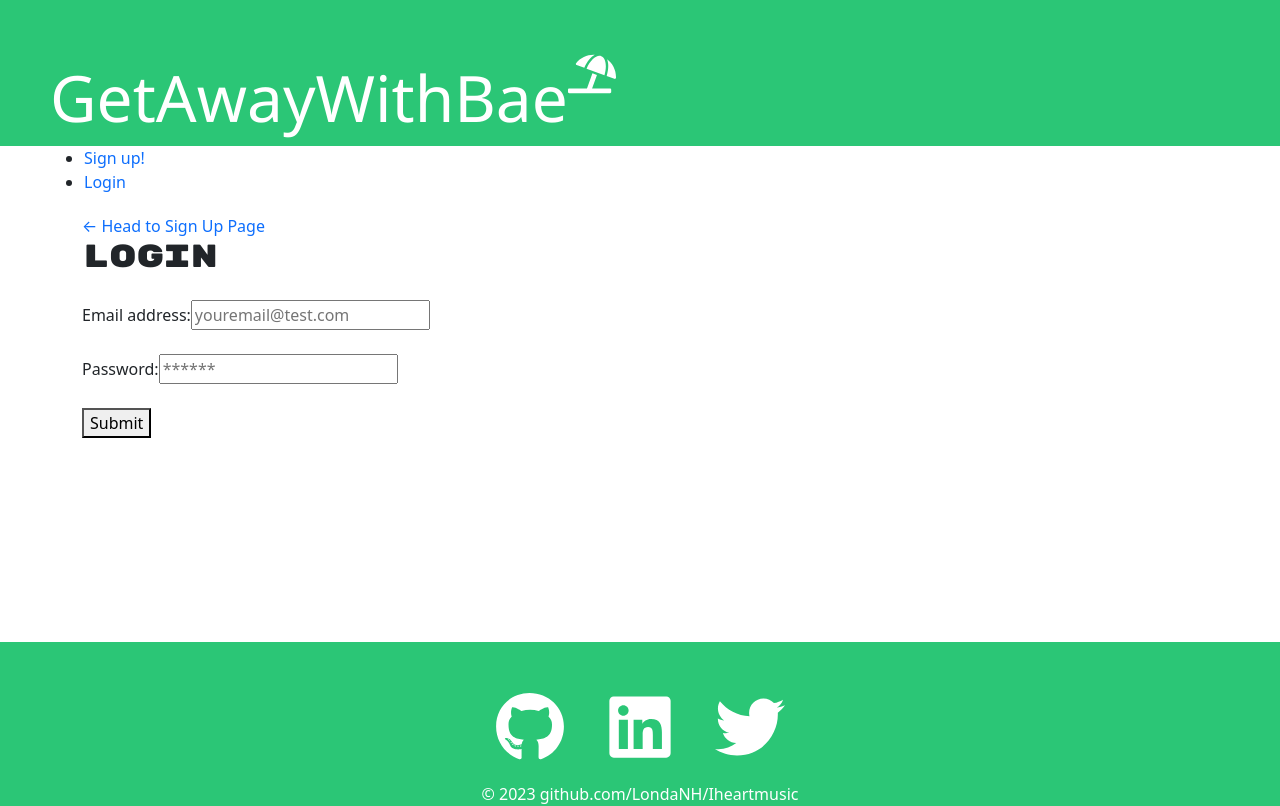
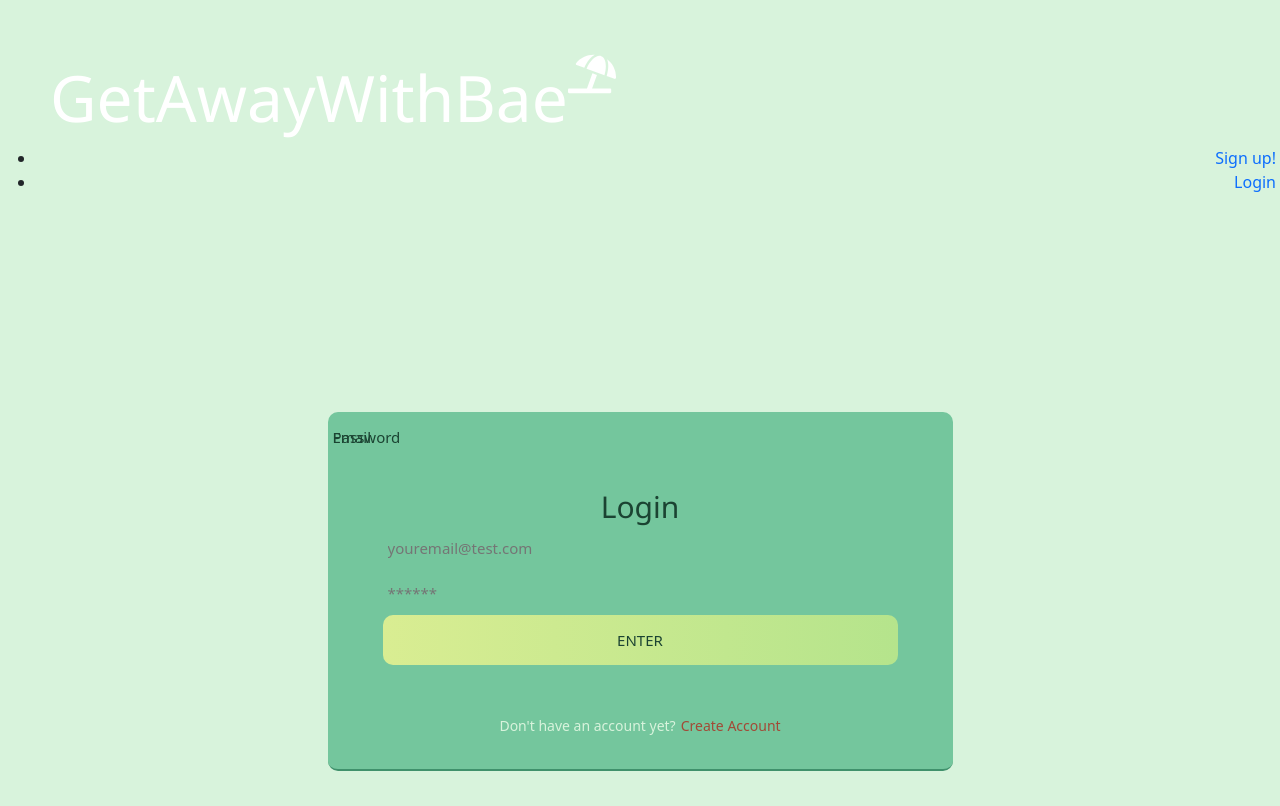
Before and after one commit to LondaNH/Iheartmusic, a React (Create React App) app in the folder client/: page /login in a window 1280 px wide. Shown: the top 806 px of the page. Built offline with nearby package versions, Linux system fonts and the light colour scheme.

Commit message:
loginform.js and signupform.js is done but need few more adjust

```diff
--- a/client/src/components/LoginForm.js
+++ b/client/src/components/LoginForm.js
@@ -3,6 +3,8 @@
 import { Link } from 'react-router-dom';
 import { LOGIN } from '../utils/mutations';
 import Auth from '../utils/auth';
+import '../styles/LoginForm.css';
+
 
 
 function Login(props) {
@@ -29,42 +31,84 @@
       [name]: value,
     });
   };
+  function Login() {
+    const [email, setEmail ] = useState ("")
+  }
 
   return (
-    <div className="container my-1">
-      <Link to="/signup">← Head to Sign Up Page</Link>
 
-      <h2>Login</h2>
-      <form onSubmit={handleFormSubmit}>
-        <div className="flex-row space-between my-4">
-          <label htmlFor="email">Email address:</label>
-          <input
+    <div className="container-my-1">
+      {/* <Link to="/signup">← Head to Sign Up Page</Link> */}
+      {/* <form onSubmit={handleFormSubmit}> */}
+        <div className="flex-row-space-between-my-4">
+        <div className="wrap-login">
+        <form className="login-form">
+        <span className="login-form-title">Login</span>
+
+        <div className="wrap-input">
+          <input className="input"
+           placeholder="youremail@test.com"
+            name="email"
+            type="email"
+            id="email"
+            onChange={handleChange}
+            />
+          <span className="focus-input" data-placeholder="Email"></span>
+        </div>
+
+        <div className="wrap-input">
+          <input className="input"
+          placeholder="******"
+            name="password"
+            type="password"
+            id="pwd"
+            onChange={handleChange}/>
+          <span className="focus-input" data-placeholder="Password"></span>
+        </div>
+        {error ? (
+          <div>
+            <p className="error-text">Oops, wrong credentials!</p>
+          </div>
+        ) : null}
+
+        </form>
+        <div className="container-form-login-btn">
+          <button className="submit">Enter</button>
+        </div>
+        <div className="text-info">
+          <span className="txt1">Don't have an account yet?</span>
+          <a className="txt2" href="#">Create Account</a>
+        </div>
+        </div>
+
+          {/* <label htmlFor="email">Email:</label> */}
+          {/* changes made below 1*/}
+          {/* <input className= "input-box"
             placeholder="youremail@test.com"
             name="email"
             type="email"
             id="email"
             onChange={handleChange}
-          />
+          /> */}
         </div>
-        <div className="flex-row space-between my-4">
+        {/* <div className="flex-row-space-between-my-4">
           <label htmlFor="pwd">Password:</label>
-          <input
+          changes made bellow 1
+          <input className= "input-box"
             placeholder="******"
             name="password"
             type="password"
             id="pwd"
             onChange={handleChange}
           />
-        </div>
-        {error ? (
+        </div> */}
+        {/* {error ? (
           <div>
             <p className="error-text">Oops, wrong credentials!</p>
           </div>
-        ) : null}
-        <div className="flex-row flex-end">
-          <button type="submit">Submit</button>
-        </div>
-        </form>
+        ) : null} */}
+
+        {/* </form> */}
     </div>
   );
 }
--- a/client/src/components/Navbar.js
+++ b/client/src/components/Navbar.js
@@ -46,7 +46,7 @@
   }
 
   return (
-    <header className="flex-row px-5">
+    <header className="flex-row-px-5">
 
       <nav>
         {showNavigation()}
--- a/client/src/components/SignupForm.js
+++ b/client/src/components/SignupForm.js
@@ -3,7 +3,7 @@
 import { useMutation } from '@apollo/client';
 import Auth from '../utils/auth';
 import { ADD_USER } from '../utils/mutations';
-
+import '../styles/SignupForm.css'
 
 
 function Signup(props) {
@@ -34,13 +34,14 @@
 
   return (
 
-    <div className="container col-12 md-auto">
-      <Link to="/login">← Head to Login Page</Link>
+    <div className="container-col-12-md-auto">
+      {/* <Link to="/login">← Head to Login Page</Link> */}
 
-      <h2>Signup</h2>
       <form onSubmit={handleFormSubmit}>
-        <div className="flex-row space-between mb-4">
+      <div className="wrap-login-1">
+        <div className="flex-row space-between-mb-4">
 
+        <span className="login-form-title">SignUp</span>
           <label htmlFor="firstName">First Name:</label>
           <input
             placeholder="First"
@@ -50,7 +51,7 @@
             onChange={handleChange}
           />
         </div>
-        <div className="flex-row space-between mb-4">
+        <div className="flex-row space-between-mb-4">
           <label htmlFor="lastName">Last Name:</label>
           <input
             placeholder="Last"
@@ -60,7 +61,7 @@
             onChange={handleChange}
           />
         </div>
-        <div className="flex-row space-between mb-4">
+        <div className="flex-row space-between-mb-4">
           <label htmlFor="email">Email:</label>
           <input
             placeholder="youremail@test.com"
@@ -70,7 +71,7 @@
             onChange={handleChange}
           />
         </div>
-        <div className="flex-row space-between mb-4">
+        <div className="flex-row space-between-mb-4">
           <label htmlFor="pwd">Password:</label>
           <input
             placeholder="******"
@@ -81,10 +82,12 @@
           />
         </div>
         <div className="flex-row flex-end">
-          <button type="submit">Submit</button>
+          <button className="submit" type="submit">Submit</button>
+        </div>
         </div>
         </form>
     </div>
+
   );
 }
 
--- a/client/src/styles/Footer.css
+++ b/client/src/styles/Footer.css
@@ -1,24 +1,30 @@
+* {
+  margin: 0;
+  padding: 0;
+  box-sizing: border-box;
+}
+
 .footer {
     width: 100%;
-    height: 200px;
-    background: #2bc676;
+    height: 100%;
+    background: #d8f3dc;
     display: flex;
     justify-content: center;
     align-items: center;
     flex-direction: column;
-    padding-top: 10px;
-    margin-top: 200px;
+    padding-top: auto;
+    margin-top: 0;
   }
 
   .socialMedia svg {
     color: white;
     margin: 20px;
-    font-size: 70px;
+    font-size: 40px;
     cursor: pointer;
   }
 
   .footer p {
-    color: white;
+    color: #1b4332;
   }
 
   @media only screen and (max-width: 600px) {
--- a/client/src/styles/Header.css
+++ b/client/src/styles/Header.css
@@ -1,7 +1,12 @@
+* {
+  margin: 0;
+  padding: 0;
+  box-sizing: border-box;
+}
 .header {
     width: 100%;
     display: flex;
-    background: #2bc676;
+    background: #d8f3dc;
   }
 
   .headertitle {
--- /dev/null
+++ b/client/src/styles/LoginForm.css
@@ -0,0 +1,170 @@
+@import url('https://fonts.googleapis.com/css2?family=Cinzel&family=Open+Sans:wght@300&display=swap');
+* {
+    margin: 0;
+    padding: 0;
+    box-sizing: border-box;
+}
+
+/* big div that holds all the others */
+.container-my-1{
+width: 100%;
+margin: 0 auto;
+}
+
+/* second div for email and password input */
+.flex-row-space-between-my-4 {
+    width: 100%;
+    min-height: 100vh;
+    display: flex;
+    flex-wrap: wrap;
+    align-items: center;
+    justify-content: center;
+    padding: 15px;
+    background-color: #d8f3dc;
+}
+
+.login-form-title {
+    font-family: "Segoe UI", Tahoma, Geneva, Verdana, sans-serif;
+    display: block;
+    font-size: 30px;
+    color: #1b4332;
+    line-height: 1.2;
+    text-align: center;
+}
+
+.login-form {
+    width: 100%;
+}
+
+.wrap-login {
+width: 50%;
+position: relative;
+background-color: #74c69d;
+border-radius: 10px;
+border-bottom: 2px solid #40916c;
+margin-bottom: 37px;
+border-radius: 10px;
+overflow: hidden;
+padding: 77px 55px 33px 55px;
+box-shadow: 0 5px 10px 0px #ddfff7(0, 0, 0, 0.2);
+}
+/* class for login and password input */
+.input {
+font-size: 15px;
+color:#1b4332;
+line-height: 1.2;
+border: none;
+display: block;
+width: 100%;
+height: 45px;
+background-color: transparent;
+padding: 0 5px;
+}
+
+.focus-input {
+    position: absolute;
+    display:block;
+    width: 100%;
+    height: 100%;
+    top: 0;
+    left: 0;
+    pointer-events: none;
+    color: #1b4332;
+}
+
+.focus-input::before {
+    content: "";
+    display: block;
+    position: absolute;
+    left: 0;
+    width: 0;
+    height: 2px;
+    -webkit-transition: all 0.4s;
+    -o-transform: all 0.4s;
+    -moz-transition: all 0.4s;
+    background: linear-gradient(to left, #b5e48c, #d9ed92);
+    background: -webkit-linear-gradient(to left, #b5e48c, #d9ed92);
+    background: -o-linear-gradient(to left,  #b5e48c, #d9ed92);
+    background: -moz-linear-gradient(to left, #b5e48c, #d9ed92);
+
+}
+
+.focus-input::after {
+    font-size: 15px;
+    color: #1b4332;
+    line-height: 1.2;
+    content: attr(data-placeholder);
+    display: block;
+    width: 100%;
+    position: absolute;
+    top: 16px;
+    left: 0px;
+    padding-left: 5px;
+    -webkit-transition: all 0.4s;
+    -o-transform: all 0.4s;
+    -moz-transition: all 0.4s;
+}
+
+.input:focus {
+    outline: 0;
+}
+
+.input:focus + .focus-input::after {
+    top: -15px;
+}
+.input:focus + .focus-input::before {
+   width: 100%;
+}
+
+.container-login-form-btn {
+    display: flex;
+    flex-wrap: wrap;
+    justify-content: center;
+    padding-bottom: 13px;
+}
+
+.submit {
+font-size: 15px;
+border: none;
+border-radius: 10px;
+color: #1b4332;
+line-height: 1.2;
+text-transform: uppercase;
+display: flex;
+justify-content: center;
+align-items: center;
+width: 100%;
+height: 50px;
+
+background: linear-gradient(to left, #b5e48c, #d9ed92);
+background: -webkit-linear-gradient(to left,  #b5e48c, #d9ed92);
+background: -o-linear-gradient(to left, #b5e48c, #d9ed92);
+background: -moz-linear-gradient(to left, #b5e48c, #d9ed92);
+}
+
+.submit:hover {
+    cursor: pointer;
+}
+
+.text-info {
+display: flex;
+justify-content: center;
+align-items: center;
+margin-top: 50px;
+}
+
+.txt1 {
+    font-size: 14px;
+    color: #d8f3dc;
+    line-height: 1.5;
+    text-decoration: none;
+    padding-right: 5px;
+    text-decoration: none;
+}
+
+.txt2 {
+    font-size: 14px;
+    color: #a24936;
+    line-height: 1.5;
+    text-decoration: none;
+}
--- a/client/src/styles/Navbar.css
+++ b/client/src/styles/Navbar.css
@@ -1,3 +1,10 @@
+@import url('https://fonts.googleapis.com/css2?family=Cinzel&family=Open+Sans:wght@300&display=swap');
+* {
+    margin: 0;
+    padding: 0;
+    box-sizing: border-box;
+}
+
 span {
     display: flex;
     align-items: center;
@@ -6,3 +13,8 @@
 .navbar {
     width: 100%;
   }
+
+.flex-row-px-5 {
+background-color: #d8f3dc;
+text-align-last: right;
+}
--- /dev/null
+++ b/client/src/styles/SignupForm.css
@@ -0,0 +1,118 @@
+@import url('https://fonts.googleapis.com/css2?family=Cinzel&family=Open+Sans:wght@300&display=swap');
+* {
+    margin: 0;
+    padding: 0;
+    box-sizing: border-box;
+}
+
+.container-col-12-md-auto{
+    width: 100%;
+    min-height: 100vh;
+    display: flex;
+    flex-wrap: wrap;
+    align-items: center;
+    justify-content: center;
+    padding: 15px;
+    background-color: #d8f3dc;
+}
+
+#firstName {
+    font-size: 15px;
+    color:#1b4332;
+    line-height: 1.2;
+    border: none;
+    display: block;
+    width: 100%;
+    height: 45px;
+    background-color: transparent;
+    padding: 0 5px;
+    }
+
+ #lastName {
+    font-size: 15px;
+    color:#1b4332;
+    line-height: 1.2;
+    border: none;
+    display: block;
+    width: 100%;
+    height: 45px;
+    background-color: transparent;
+    padding: 0 5px;
+ }
+
+ #email {
+    font-size: 15px;
+    color:#1b4332;
+    line-height: 1.2;
+    border: none;
+    display: block;
+    width: 100%;
+    height: 45px;
+    background-color: transparent;
+    padding: 0 5px;
+ }
+
+ #pwd {
+    font-size: 15px;
+    color:#1b4332;
+    line-height: 1.2;
+    border: none;
+    display: block;
+    width: 100%;
+    height: 45px;
+    background-color: transparent;
+    padding: 0 5px;
+ }
+
+ .submit {
+    font-size: 15px;
+    border: none;
+    border-radius: 10px;
+    color: #1b4332;
+    line-height: 1.2;
+    text-transform: uppercase;
+    display: flex;
+    justify-content: center;
+    align-items: center;
+    width: 100%;
+    height: 50px;
+
+    background: linear-gradient(to left, #b5e48c, #d9ed92);
+    background: -webkit-linear-gradient(to left,  #b5e48c, #d9ed92);
+    background: -o-linear-gradient(to left, #b5e48c, #d9ed92);
+    background: -moz-linear-gradient(to left, #b5e48c, #d9ed92);
+    }
+
+    .submit:hover {
+        cursor: pointer;
+    }
+
+    .container-col-12-md-auto{
+        width: 100%;
+        margin: 0 auto;
+    }
+
+    .wrap-login-1 {
+        width: 200%;
+        position: relative;
+        background-color: #74c69d;
+        border-radius: 10px;
+        border-bottom: 2px solid #40916c;
+        margin-bottom: 37px;
+        border-radius: 10px;
+        overflow: hidden;
+        padding: 70px 55px 50px 55px;
+        box-shadow: 0 5px 10px 0px #ddfff7(0, 0, 0, 0.2);
+    }
+
+    .input {
+    font-size: 15px;
+    color:#1b4332;
+    line-height: 1.2;
+    border: none;
+    display: block;
+    width: 100%;
+    height: 45px;
+    background-color: transparent;
+    padding: 0 5px;
+    }
```
Also changed, not shown: client/src/assets/login.jpeg (added), 7 other files (tests, documents, lock files or other folders).
